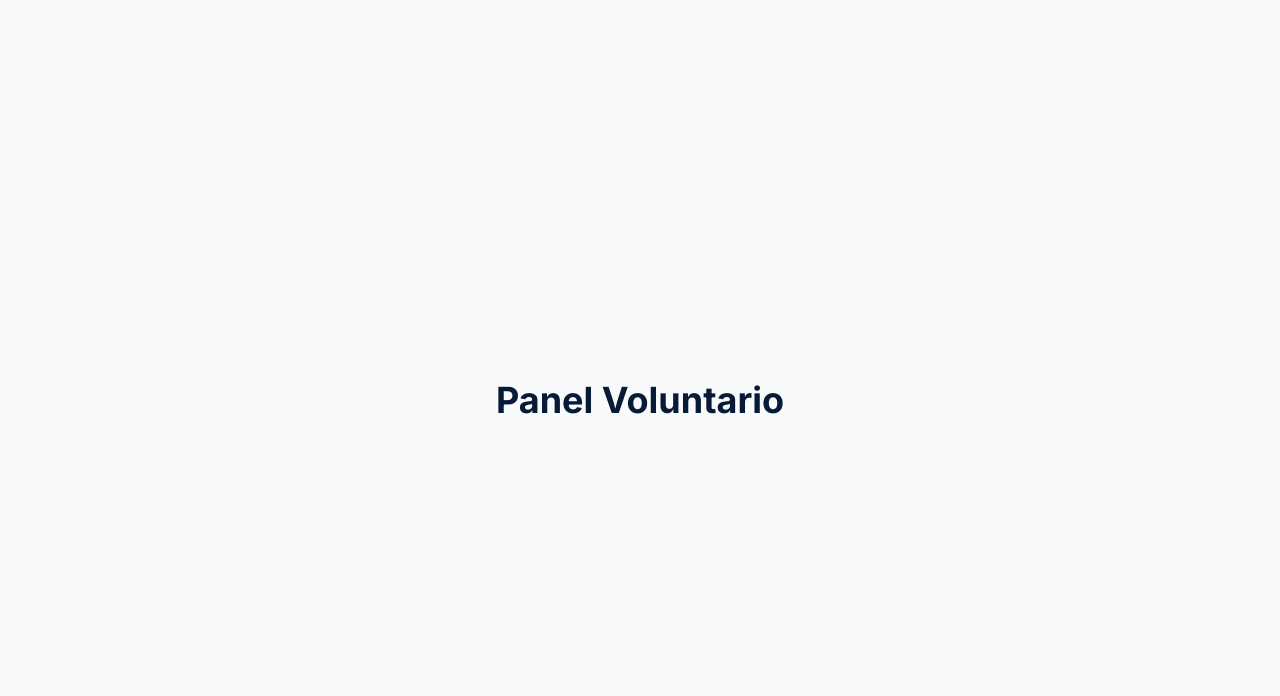
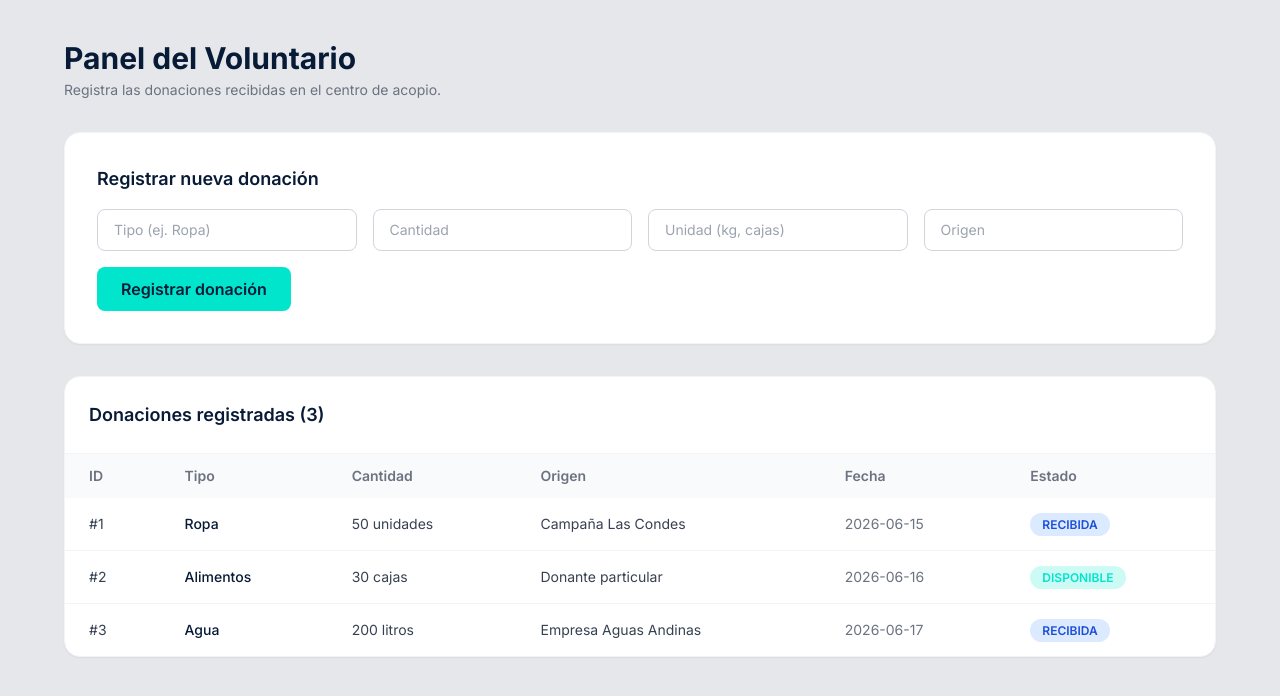
Before and after one commit to rem-garcia/front-donaton, a React (Vite) app: page /voluntario in a window 1280 px wide. Shown: the top 696 px of the page. Built offline with nearby package versions, Linux system fonts and the light colour scheme; sample sign-in values are in the browser's storage.

Commit message:
feat: VoluntarioPanel con formulario de registro y tabla de donaciones

```diff
--- a/src/pages/VoluntarioPanel.tsx
+++ b/src/pages/VoluntarioPanel.tsx
@@ -1,7 +1,169 @@
+import React, { useState } from 'react'
+import type { Donacion } from '../types'
+
+// Datos de ejemplo en memoria — se reemplazan con el backend
+const donacionesIniciales: Donacion[] = [
+  {
+    id: 1, tipo: 'Ropa', cantidad: 50, unidad: 'unidades', origen: 'Campaña Las Condes', estado: 'RECIBIDA', fechaCreacion: '2026-06-15', usuarioId: 1,
+    necesidadId: 0,
+    centroAcopioId: 0
+  },
+  {
+    id: 2, tipo: 'Alimentos', cantidad: 30, unidad: 'cajas', origen: 'Donante particular', estado: 'DISPONIBLE', fechaCreacion: '2026-06-16', usuarioId: 1,
+    necesidadId: 0,
+    centroAcopioId: 0
+  },
+  {
+    id: 3, tipo: 'Agua', cantidad: 200, unidad: 'litros', origen: 'Empresa Aguas Andinas', estado: 'RECIBIDA', fechaCreacion: '2026-06-17', usuarioId: 1,
+    necesidadId: 0,
+    centroAcopioId: 0
+  },
+]
+
+// Colores por estado para los badges
+const coloresEstado: Record<Donacion['estado'], string> = {
+  RECIBIDA:    'bg-blue-100 text-blue-700',
+  DISPONIBLE:  'bg-teal/20 text-teal',
+  ASIGNADA:    'bg-amber-100 text-amber-700',
+  EN_TRANSITO: 'bg-purple-100 text-purple-700',
+  ENTREGADA:   'bg-green-100 text-green-700',
+}
+
 export default function VoluntarioPanel() {
+  const [donaciones, setDonaciones] = useState<Donacion[]>(donacionesIniciales)
+  const [form, setForm] = useState({
+    tipo: '',
+    cantidad: '',
+    unidad: '',
+    origen: '',
+  })
+
+  const handleChange = (e: React.ChangeEvent<HTMLInputElement>) => {
+    setForm({ ...form, [e.target.name]: e.target.value })
+  }
+
+  const handleSubmit = () => {
+    if (!form.tipo || !form.cantidad || !form.unidad || !form.origen) {
+      alert('Por favor completa todos los campos.')
+      return
+    }
+
+    const nueva: Donacion = {
+      id: donaciones.length + 1,
+      tipo: form.tipo,
+      cantidad: Number(form.cantidad),
+      unidad: form.unidad,
+      origen: form.origen,
+      estado: 'RECIBIDA',
+      fechaCreacion: new Date().toISOString().split('T')[0],
+      usuarioId: 1,
+      necesidadId: 0,
+      centroAcopioId: 0
+    }
+
+    setDonaciones([nueva, ...donaciones])
+    setForm({ tipo: '', cantidad: '', unidad: '', origen: '' })
+  }
+
   return (
-    <div className="min-h-screen bg-gray-50 flex items-center justify-center">
-      <h1 className="text-4xl font-bold text-navy">Panel Voluntario</h1>
+    <div className="min-h-screen bg-gray-200 px-6 py-10">
+      <div className="max-w-6xl mx-auto flex flex-col gap-8">
+
+        {/* Encabezado */}
+        <div className="flex flex-col gap-1">
+          <h1 className="text-3xl font-bold text-navy">Panel del Voluntario</h1>
+          <p className="text-gray-500 text-sm">
+            Registra las donaciones recibidas en el centro de acopio.
+          </p>
+        </div>
+
+        {/* Formulario de registro */}
+        <div className="bg-white rounded-2xl shadow-sm border border-gray-100 p-6 md:p-8">
+          <h2 className="text-lg font-semibold text-navy mb-4">Registrar nueva donación</h2>
+          <div className="grid grid-cols-1 md:grid-cols-4 gap-4">
+            <input
+              name="tipo"
+              value={form.tipo}
+              onChange={handleChange}
+              placeholder="Tipo (ej. Ropa)"
+              className="border border-gray-300 rounded-lg px-4 py-2.5 text-sm
+                         focus:outline-none focus:border-teal focus:ring-1 focus:ring-teal"
+            />
+            <input
+              name="cantidad"
+              type="number"
+              value={form.cantidad}
+              onChange={handleChange}
+              placeholder="Cantidad"
+              className="border border-gray-300 rounded-lg px-4 py-2.5 text-sm
+                         focus:outline-none focus:border-teal focus:ring-1 focus:ring-teal"
+            />
+            <input
+              name="unidad"
+              value={form.unidad}
+              onChange={handleChange}
+              placeholder="Unidad (kg, cajas)"
+              className="border border-gray-300 rounded-lg px-4 py-2.5 text-sm
+                         focus:outline-none focus:border-teal focus:ring-1 focus:ring-teal"
+            />
+            <input
+              name="origen"
+              value={form.origen}
+              onChange={handleChange}
+              placeholder="Origen"
+              className="border border-gray-300 rounded-lg px-4 py-2.5 text-sm
+                         focus:outline-none focus:border-teal focus:ring-1 focus:ring-teal"
+            />
+          </div>
+          <button
+            onClick={handleSubmit}
+            className="bg-teal text-navy font-semibold px-6 py-2.5 rounded-lg
+                       hover:bg-teal/90 transition-all duration-200 mt-4"
+          >
+            Registrar donación
+          </button>
+        </div>
+
+        {/* Tabla de donaciones */}
+        <div className="bg-white rounded-2xl shadow-sm border border-gray-100 overflow-hidden">
+          <div className="p-6 border-b border-gray-100">
+            <h2 className="text-lg font-semibold text-navy">
+              Donaciones registradas ({donaciones.length})
+            </h2>
+          </div>
+          <div className="overflow-x-auto">
+            <table className="w-full text-sm">
+              <thead className="bg-gray-50 text-gray-500 text-left">
+                <tr>
+                  <th className="px-6 py-3 font-semibold">ID</th>
+                  <th className="px-6 py-3 font-semibold">Tipo</th>
+                  <th className="px-6 py-3 font-semibold">Cantidad</th>
+                  <th className="px-6 py-3 font-semibold">Origen</th>
+                  <th className="px-6 py-3 font-semibold">Fecha</th>
+                  <th className="px-6 py-3 font-semibold">Estado</th>
+                </tr>
+              </thead>
+              <tbody className="divide-y divide-gray-100">
+                {donaciones.map((d) => (
+                  <tr key={d.id} className="hover:bg-gray-50 transition-colors">
+                    <td className="px-6 py-4 text-gray-700">#{d.id}</td>
+                    <td className="px-6 py-4 font-medium text-navy">{d.tipo}</td>
+                    <td className="px-6 py-4 text-gray-700">{d.cantidad} {d.unidad}</td>
+                    <td className="px-6 py-4 text-gray-700">{d.origen}</td>
+                    <td className="px-6 py-4 text-gray-500">{d.fechaCreacion}</td>
+                    <td className="px-6 py-4">
+                      <span className={`text-xs font-semibold px-3 py-1 rounded-full ${coloresEstado[d.estado]}`}>
+                        {d.estado}
+                      </span>
+                    </td>
+                  </tr>
+                ))}
+              </tbody>
+            </table>
+          </div>
+        </div>
+
+      </div>
     </div>
   )
 }
--- a/src/types/index.ts
+++ b/src/types/index.ts
@@ -32,7 +32,7 @@ export interface Necesidad {
 }
 export interface Asignacion {
     id: number;
-    estado: 'ASIGNADA' | 'ENTREGADA' | 'EN TRANSITO';
+    estado: 'ASIGNADA' | 'ENTREGADA' | 'EN_TRANSITO';
     fechaCreacion: string;
     usuarioId: number;
     necesidadId: number;
```
